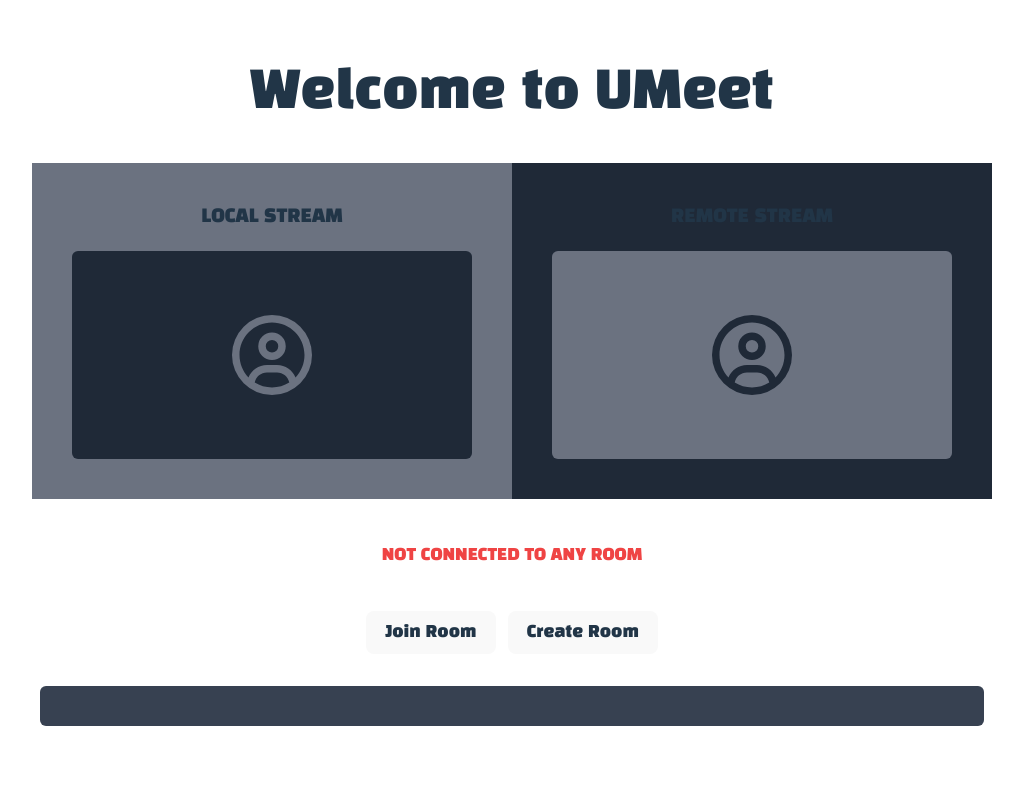
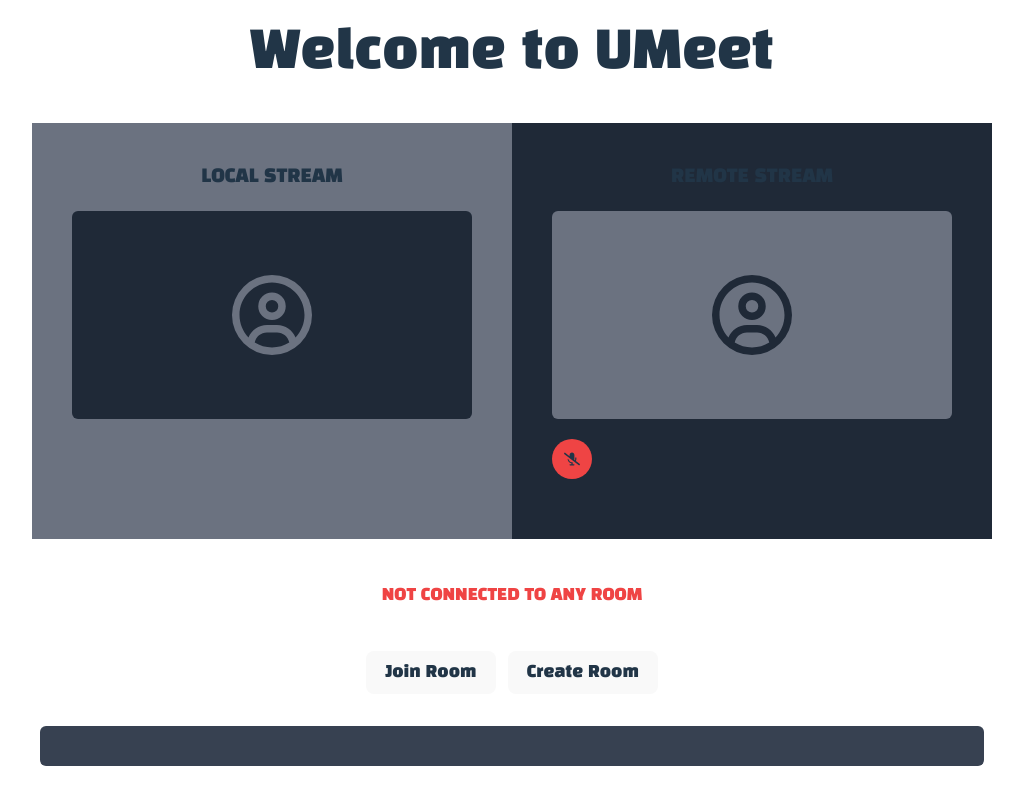
Before and after one commit to 2006aman-github/umeet, a React (Vite) app: page / in a window 1280 px wide. Shown: the whole page, without its empty margins (128-1151 px from the left). Built offline with nearby package versions, Linux system fonts and the light colour scheme; no server answers.

Commit message:
added mic icons for audio on and off and the functionality of audio

```diff
--- a/src/VideoChat.jsx
+++ b/src/VideoChat.jsx
@@ -1,4 +1,5 @@
 import React, { useCallback, useEffect, useRef, useState } from "react";
+import { FaMicrophone, FaMicrophoneSlash } from "react-icons/fa";
 import { FaRegCircleUser } from "react-icons/fa6";
 
 function VideoChat({
@@ -6,6 +7,10 @@ function VideoChat({
   remoteStream,
   localVideoEnabled,
   remoteVideoEnabled,
+  localAudioEnabled,
+  remoteAudioEnabled,
+  name,
+  remoteName,
 }) {
   const localVideoRef = useRef(null);
   const remoteVideoRef = useRef(null);
@@ -40,6 +45,7 @@ function VideoChat({
         <h2 className="text-lg uppercase">local stream</h2>
         {localVideoEnabled ? (
           <video
+            muted={!localAudioEnabled}
             className="w-full h-52 rounded-md"
             autoPlay
             ref={localVideoRef}
@@ -49,11 +55,13 @@ function VideoChat({
             <FaRegCircleUser className="w-20 h-20 text-gray-500" />
           </div>
         )}
+        <span>{name}</span>
       </section>
       <section className="p-10 w-full flex flex-col bg-gray-800 gap-y-5">
         <h2 className="text-lg uppercase">remote stream</h2>
         {remoteVideoEnabled ? (
           <video
+            muted={!remoteAudioEnabled}
             className="w-full h-52 rounded-md"
             autoPlay
             ref={remoteVideoRef}
@@ -63,6 +71,16 @@ function VideoChat({
             <FaRegCircleUser className="w-20 h-20 text-gray-800" />
           </div>
         )}
+        {remoteAudioEnabled ? (
+          <span className="bg-blue-500 rounded-full p-3 w-fit">
+            <FaMicrophone />
+          </span>
+        ) : (
+          <span className="bg-red-500 rounded-full p-3 w-fit">
+            <FaMicrophoneSlash />
+          </span>
+        )}
+        <span>{remoteName}</span>
       </section>
     </div>
   );
```
